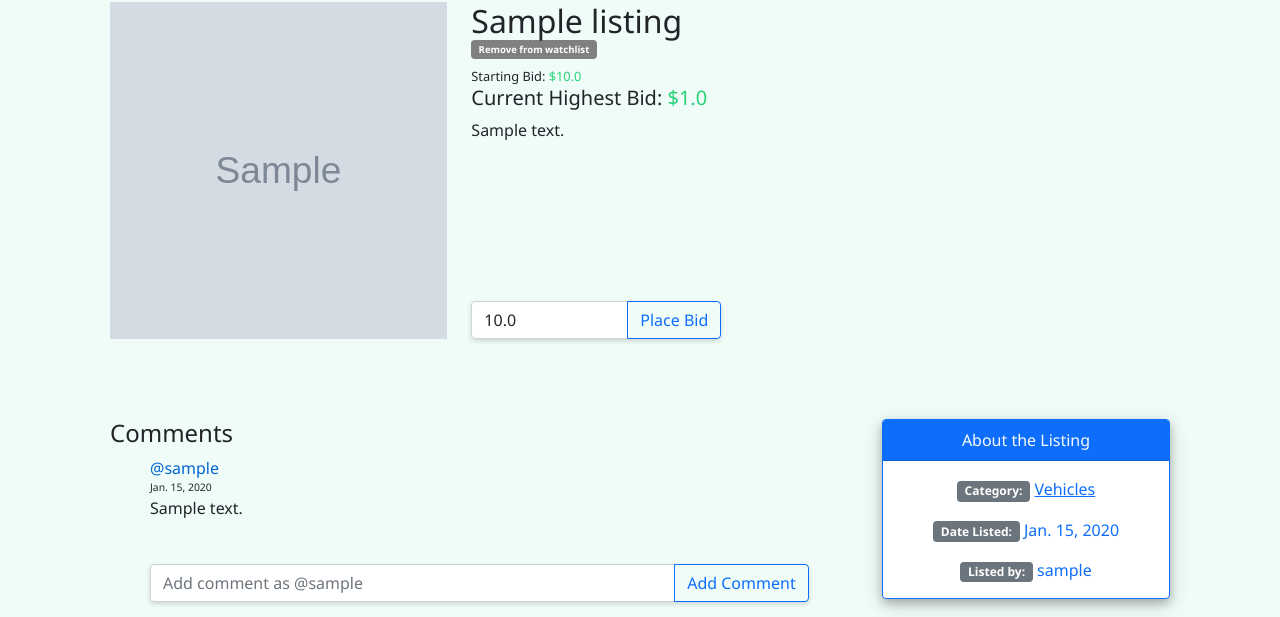
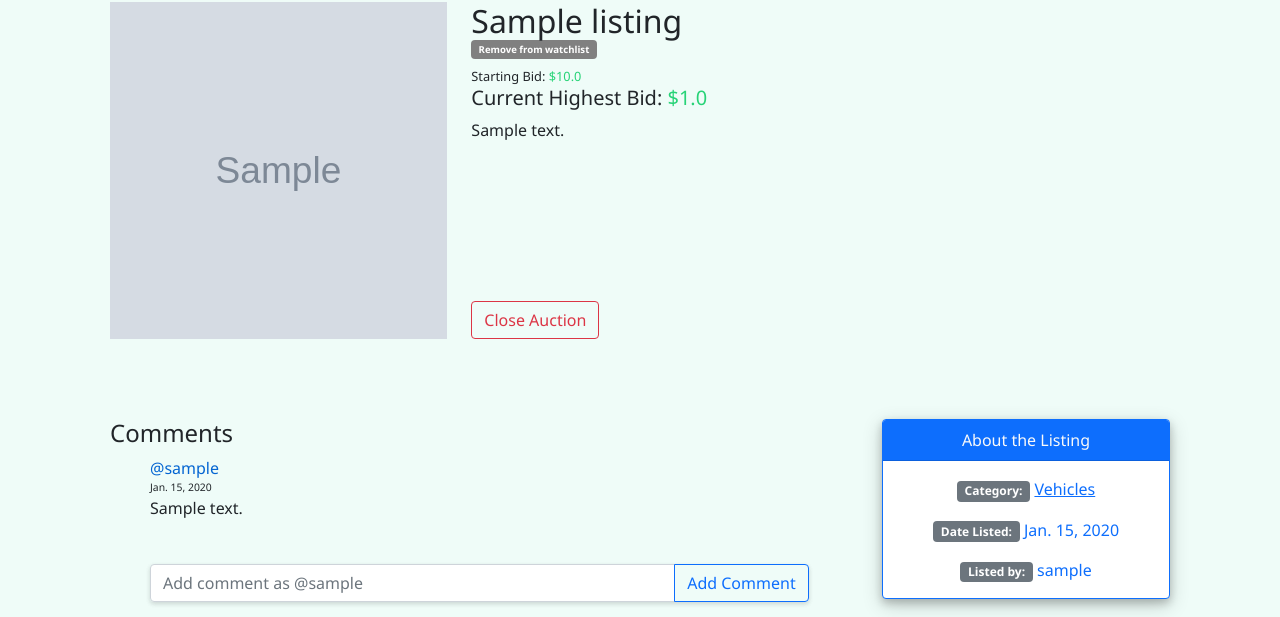
Before and after one commit to aremis9/eBarg, a Django app: page /listing/1/ in a window 1280 px wide. Shown: the part 194-811 px from the top of the page. Run offline with Django 3.2, Linux system fonts and the light colour scheme; a user stored in the database is signed in; tables that the repository leaves empty hold one stand-in row (values such as "Sample post"); grey boxes marked "Sample" are stand-in pictures.

Commit message:
add closing auctions

```diff
--- a/auctions/models.py
+++ b/auctions/models.py
@@ -31,6 +31,7 @@ class Listing(models.Model):
     imgurl = models.TextField(blank=True)
     date = models.DateField(auto_now_add=True)
     creator = models.ForeignKey(User, on_delete=models.CASCADE, blank=False, related_name="user")
+    isactive = models.BooleanField(default=True)
 
     def __str__(self):
         return f"{self.id}: {self.title}"
@@ -65,7 +66,7 @@ class Comment(models.Model):
 
 
 class ListingAdmin(admin.ModelAdmin):
-    list_display = ("id", "title", "category", "price", "creator")
+    list_display = ("id", "title", "category", "price", "isactive", "creator")
 
 class WatchlistAdmin(admin.ModelAdmin):
     list_display = ("watcher",)
--- a/auctions/templates/auctions/category.html
+++ b/auctions/templates/auctions/category.html
@@ -18,7 +18,7 @@
                             Price: <span class="price">${{ l.price }}</span>
                             <p class="card-text">{{ l.description|truncatewords:12 }}</p>
                         </div>
-                        <a href="listing/{{ l.pk }}/" class="btn btn-primary card-footer text-center">
+                        <a href="/listing/{{ l.pk }}/" class="btn btn-primary card-footer text-center">
                             <!-- <div class="card-footer text-center"> -->
                                 View
                                 <!-- <small class="text-muted">View</small> -->
--- a/auctions/templates/auctions/layout.html
+++ b/auctions/templates/auctions/layout.html
@@ -15,7 +15,7 @@
         <!-- Font Awesome -->
         <link rel="stylesheet" href="https://cdnjs.cloudflare.com/ajax/libs/font-awesome/4.7.0/css/font-awesome.min.css">
 
-        <link href="{% static 'auctions/styles.css' %}" rel="stylesheet">
+        <link href="{% static 'auctions/styles.css' %}?{% now "U" %}" rel="stylesheet">
     </head>
     <body>
         <nav class="navbar navbar-expand-lg navbar-light" id="navbar">
--- a/auctions/templates/auctions/listing.html
+++ b/auctions/templates/auctions/listing.html
@@ -16,10 +16,12 @@
             <div class="col-lg-8 col-sm-12 listing-mid">
                 <div class="listing-detail">
                     <h2>{{ listing.title }}
+                        {% if user.is_authenticated %}
                             {% if is_watching %}
                                 <a class="btn badge bg-primary ctgry-badge watchlist" href="#" style="background-color: gray !important;">Remove from watchlist</a>
                             {% else %}
                                 <a class="btn badge bg-primary ctgry-badge watchlist" href="#">Add to watchlist</a>
+                            {% endif %}
                         {% endif %}
                     </h2>
                     <p style="font-size: 0.8rem;margin-bottom: 0;">Starting Bid: <span class="price">${{ listing.price }}</span></p>
@@ -32,10 +34,25 @@
                     </a> -->
                     <form action="/listing/{{ listing.id }}/" method="post" class="addcomment" style="padding: 0;">
                         {% csrf_token %}
+                        {% if not listing.isactive %}
+                            <div style="align-self: flex-start;color: red;">This auction is closed.</div>
+                        {% else %}
+                            {% if user.is_authenticated %}
+                                {% if user == listing.creator %}
+                                    <div style="align-self: flex-start;">
+                                        <input type="text" value="Close" name="closebid" hidden>
+                                        <input class="btn btn-outline-danger" type="submit" id="button-addon2" value="Close Auction">
+                                    </div>
+                                {% else %}
                                     <div class="input-group mb-3"">
                                         <input type="number" name="bid" min="{{ listing.price }}" value="{{ listing.price }}" class="form-control" placeholder="$" aria-label="$" aria-describedby="button-addon2">
                                         <input class="btn btn-outline-primary" type="submit" id="button-addon2" value="Place Bid">
                                     </div>
+                                {% endif %}
+                            {% else %}
+                                <div style="align-self: flex-start;"><a href="/register">Sign up</a> to place a bid</div>
+                            {% endif %}
+                        {% endif %}
                     </form>
 
                 </div>
@@ -47,6 +64,7 @@
         <div class="row">
             <div class="col-lg-8 col-sm-12 comment-section">
                 <h4>Comments</h4>
+                {% if user.is_authenticated %}
                     {% if not comments %}
                         <h6>No comments</h6>
                     {% endif %}
@@ -67,6 +85,9 @@
                             </div>
                         </form>
                     </div>
+                {% else %}
+                    <div class="signuptobid" style="align-self: flex-start;"><a href="/register">Sign up</a> to place a bid</div>
+                {% endif %}
             </div>
             <div class="col listing-about">
                 <div class="card border-primary mb-3" style="max-width: 18rem;">
--- a/auctions/views.py
+++ b/auctions/views.py
@@ -25,7 +25,7 @@ CATEGORIES = [
 NOIMAGE = 'http://www.jazzmusicarchives.com/images/covers/quantic(united-kingdom)-the-sheepskin-sessions-20210219105013.jpg'
 
 def index(request):
-    listing = Listing.objects.order_by('date')
+    listing = Listing.objects.order_by('date').filter(isactive=True)
     return render(request, "auctions/index.html", {
         'user': request.user,
         'listing': listing,
@@ -163,8 +163,6 @@ def listing(request, id):
             if message != 'Invalid Bid!':
                 highest = Bid.objects.latest('bid')
                 bidrule = '''The bid must be greater than the current highest bid'''
-                print(highest)
-                print(bidrule)
                 if listing.price == highest.bid:
                     if bid >= listing.price:
                         pass
@@ -202,16 +200,22 @@ def listing(request, id):
 
                 comments.append(addcomment)
 
-    userpk = User.objects.get(username=request.user).pk
-    userwatchlist = list(Watchlist.objects.filter(watcher=userpk).values_list('listing', flat=True))
-    if id in userwatchlist:
-        is_watching = True
+        elif 'closebid' in request.POST:
+            listing.isactive = False
+            listing.save()
+
+
+    if request.user.is_authenticated:
+        userpk = User.objects.get(username=request.user).pk
+        userwatchlist = list(Watchlist.objects.filter(watcher=userpk).values_list('listing', flat=True))
+        if id in userwatchlist:
+            is_watching = True
+        else:
+            is_watching = False
     else:
         is_watching = False
 
-
     highestbid = Bid.objects.latest('bid').bid
-    print(highestbid)
     comments = list(Comment.objects.filter(listing=id))
 
     return render(request, "auctions/listing.html", {
@@ -302,7 +306,6 @@ def watchlist(request):
     listings = list(Watchlist.objects.get(watcher=userpk).listing.all())
     # .values_list('listing', flat=True)
     # watchlist = Listing.objects
-    print(listings)
     return render(request, "auctions/watchlist.html", {
         "listing": listings
     })
```
Also changed, not shown: auctions/migrations/0009_listing_isactive.py (added). Lines whose indentation alone changed are shown as unchanged.
